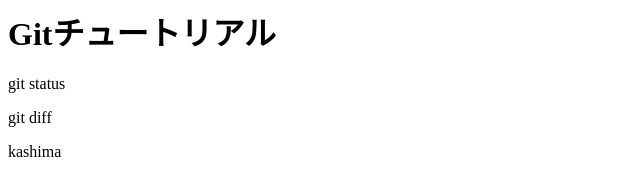
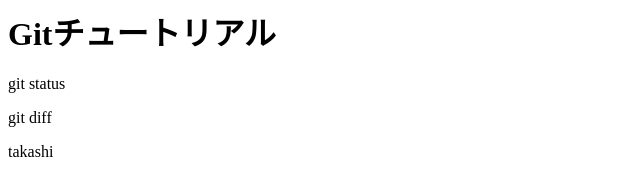
Before and after one commit to KashimaT/git_tutorial, a plain HTML site: page index.html in a window 1280 px wide. Shown: the full height of the page, 0-640 px from the left. Drawn offline with Linux system fonts and the light colour scheme.

Commit message:
takashiを追記

```diff
--- a/index.html
+++ b/index.html
@@ -1,4 +1,4 @@
 <h1>Gitチュートリアル</h1>
 <p>git status</p>
 <p>git diff</p>
-<p>kashima</p>
+<p>takashi</p>
```
